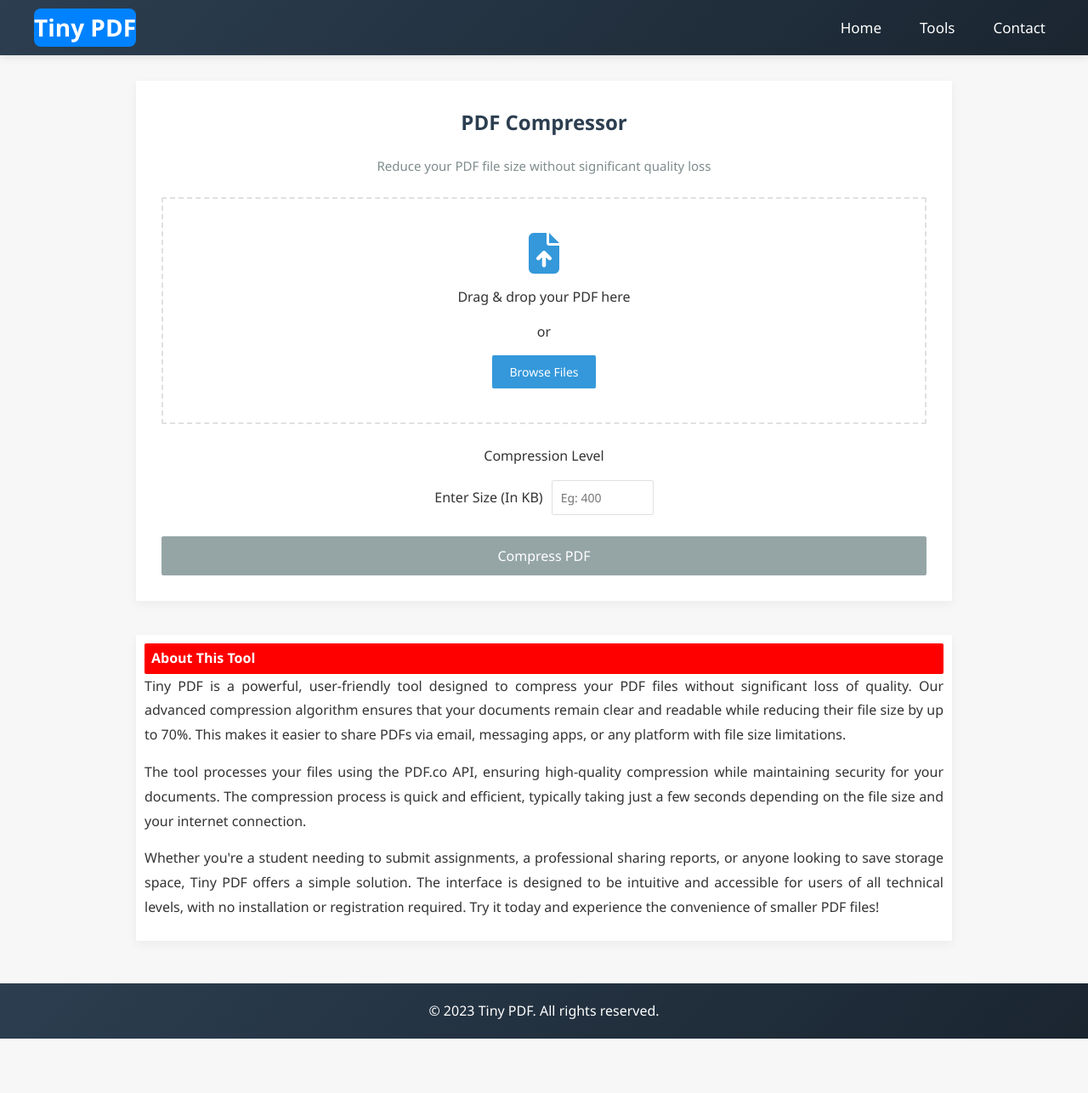
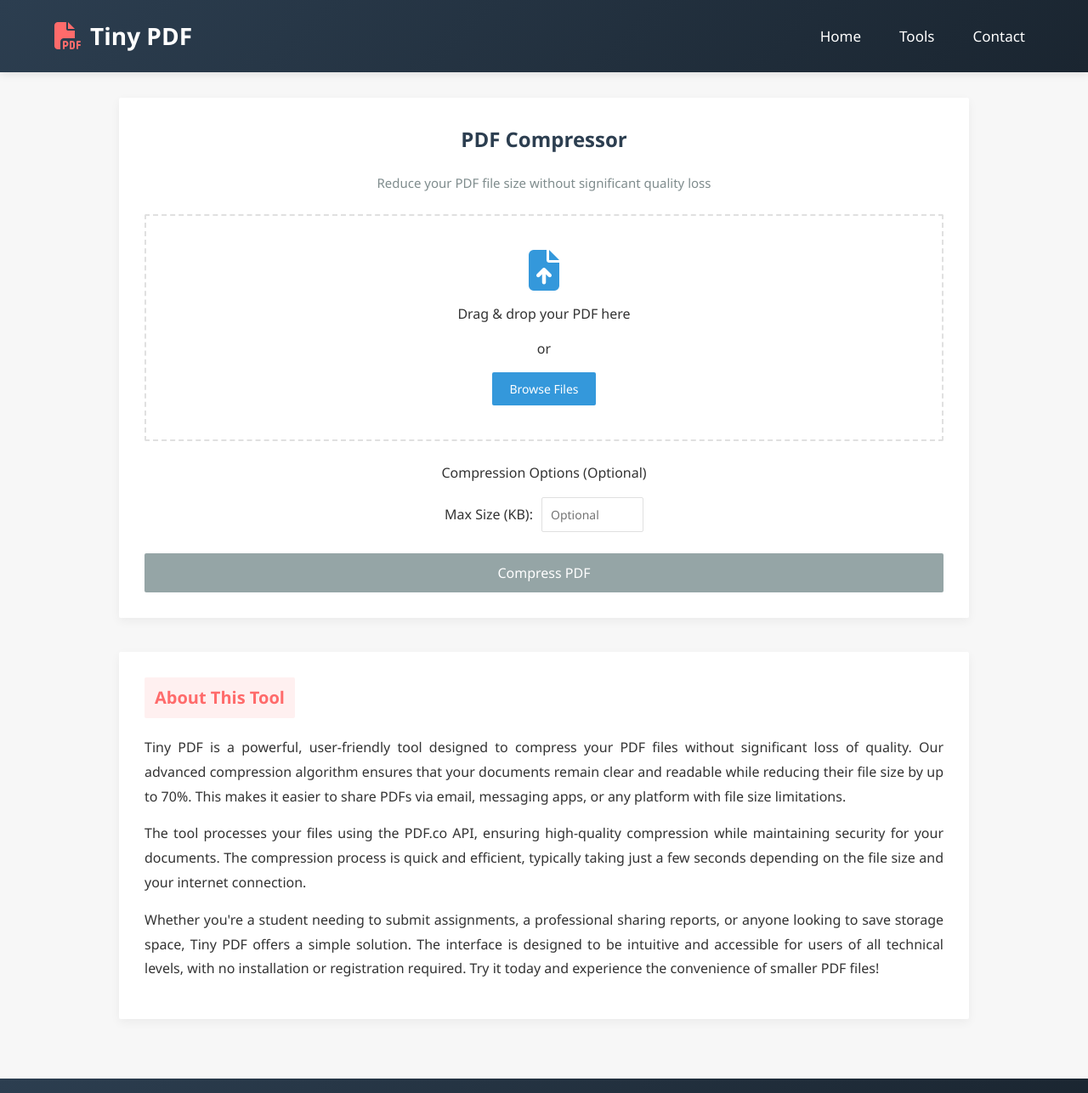
Before and after one commit to yadav150/New2, a plain HTML site: page index.html in a window 1280 px wide. Shown: the top 1286 px of the page at 85% size. Before the commit the page ends 1222 px from the top, so only its background shows below. Drawn offline with Linux system fonts and the light colour scheme.

Commit message:
Update index.html

```diff
--- a/index.html
+++ b/index.html
@@ -20,32 +20,32 @@
             min-height: 100vh;
             display: flex;
             flex-direction: column;
-            max-width: 1400px;
+            align-items: center;
         }
 
         /* Header Styles */
         header {
             background: linear-gradient(135deg, #2c3e50, #1a2530);
             color: white;
-            padding: 10px;
+            padding: 20px 0;
             box-shadow: 0 2px 10px rgba(0, 0, 0, 0.1);
-        }
-
-        .logo{
-            background-color:#0082FF;
-            padding: 5px px;
-            border-radius: 8px;
-            text-align: center;
-            font-size: 30px;
+            width: 100%;
         }
 
         .header-content {
+            width: 90%;
             max-width: 1200px;
             margin: 0 auto;
             display: flex;
             justify-content: space-between;
             align-items: center;
             flex-wrap: wrap;
+        }
+
+        .logo {
+            display: flex;
+            align-items: center;
+            gap: 10px;
         }
 
         .logo h1 {
@@ -80,10 +80,10 @@
         }
 
         /* Main Content */
-        .container {
+        .main-container {
+            width: 90%;
             max-width: 1000px;
             margin: 30px auto;
-            padding: 0 20px;
             flex: 1;
         }
 
@@ -94,6 +94,7 @@
             box-shadow: 0 4px 12px rgba(0, 0, 0, 0.05);
             padding: 30px;
             margin-bottom: 40px;
+            width: 100%;
         }
 
         .tool-title {
@@ -277,12 +278,19 @@
             background-color: white;
             border-radius: 2px;
             box-shadow: 0 4px 12px rgba(0, 0, 0, 0.05);
-            padding: 10px 10px;
-            margin-bottom: 20px;
+            padding: 30px;
+            margin-bottom: 40px;
+            width: 100%;
         }
 
         .about-title {
-            background-color:#FF0000; padding:5px 8px; border-radius:2px; color:#ffffff; font-size:16px;
+            font-size: 20px;
+            color: #ff6b6b;
+            background-color: #fff0f0;
+            padding: 8px 12px;
+            border-radius: 2px;
+            margin-bottom: 20px;
+            display: inline-block;
         }
 
         .justify-p {
@@ -296,11 +304,13 @@
             background: linear-gradient(135deg, #2c3e50, #1a2530);
             color: white;
             text-align: center;
-            padding: 20px;
+            padding: 20px 0;
+            width: 100%;
             margin-top: auto;
         }
 
         .footer-content {
+            width: 90%;
             max-width: 1200px;
             margin: 0 auto;
         }
@@ -320,7 +330,7 @@
                 padding: 20px;
             }
 
-            h1 {
+            .tool-title {
                 font-size: 20px;
             }
 
@@ -331,6 +341,10 @@
             .size-input {
                 flex-direction: column;
                 gap: 10px;
+            }
+
+            .about-title {
+                font-size: 18px;
             }
         }
 
@@ -350,6 +364,7 @@
     <header>
         <div class="header-content">
             <div class="logo">
+                <i class="fas fa-file-pdf"></i>
                 <h1>Tiny PDF</h1>
             </div>
             <nav>
@@ -362,7 +377,7 @@
         </div>
     </header>
 
-    <div class="container">
+    <div class="main-container">
         <!-- PDF Compression Tool -->
         <section class="tool-container">
             <h2 class="tool-title">PDF Compressor</h2>
@@ -379,10 +394,10 @@
             <div class="error" id="errorMessage"></div>
 
             <div class="options">
-                <div class="option-title">Compression Level</div>
+                <div class="option-title">Compression Options (Optional)</div>
                 <div class="size-input">
-                    <label for="maxSize">Enter Size (In KB)</label>
-                    <input type="number" id="maxSize" min="50" placeholder="Eg: 400">
+                    <label for="maxSize">Max Size (KB):</label>
+                    <input type="number" id="maxSize" min="50" placeholder="Optional">
                 </div>
             </div>
 
```
